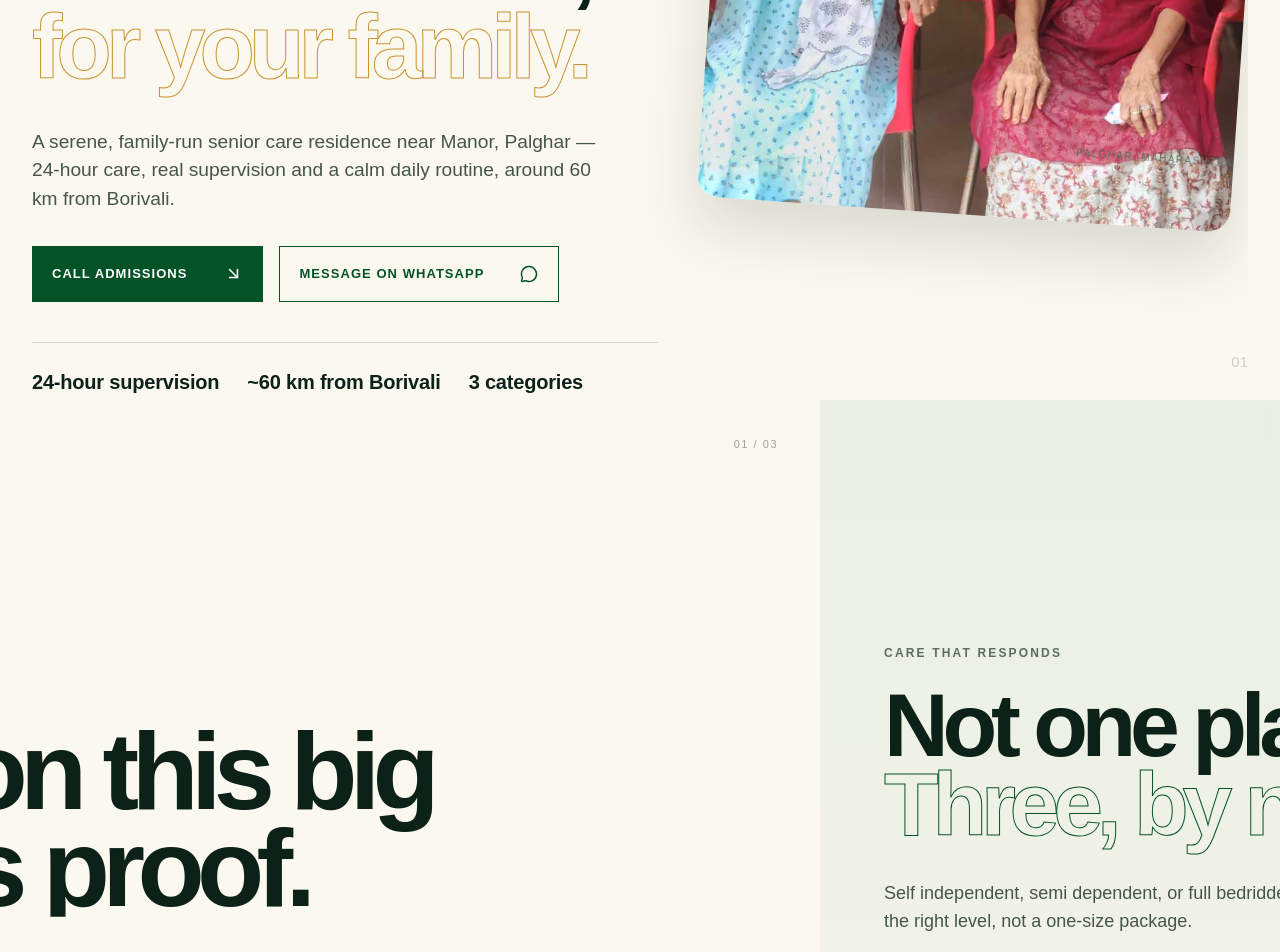
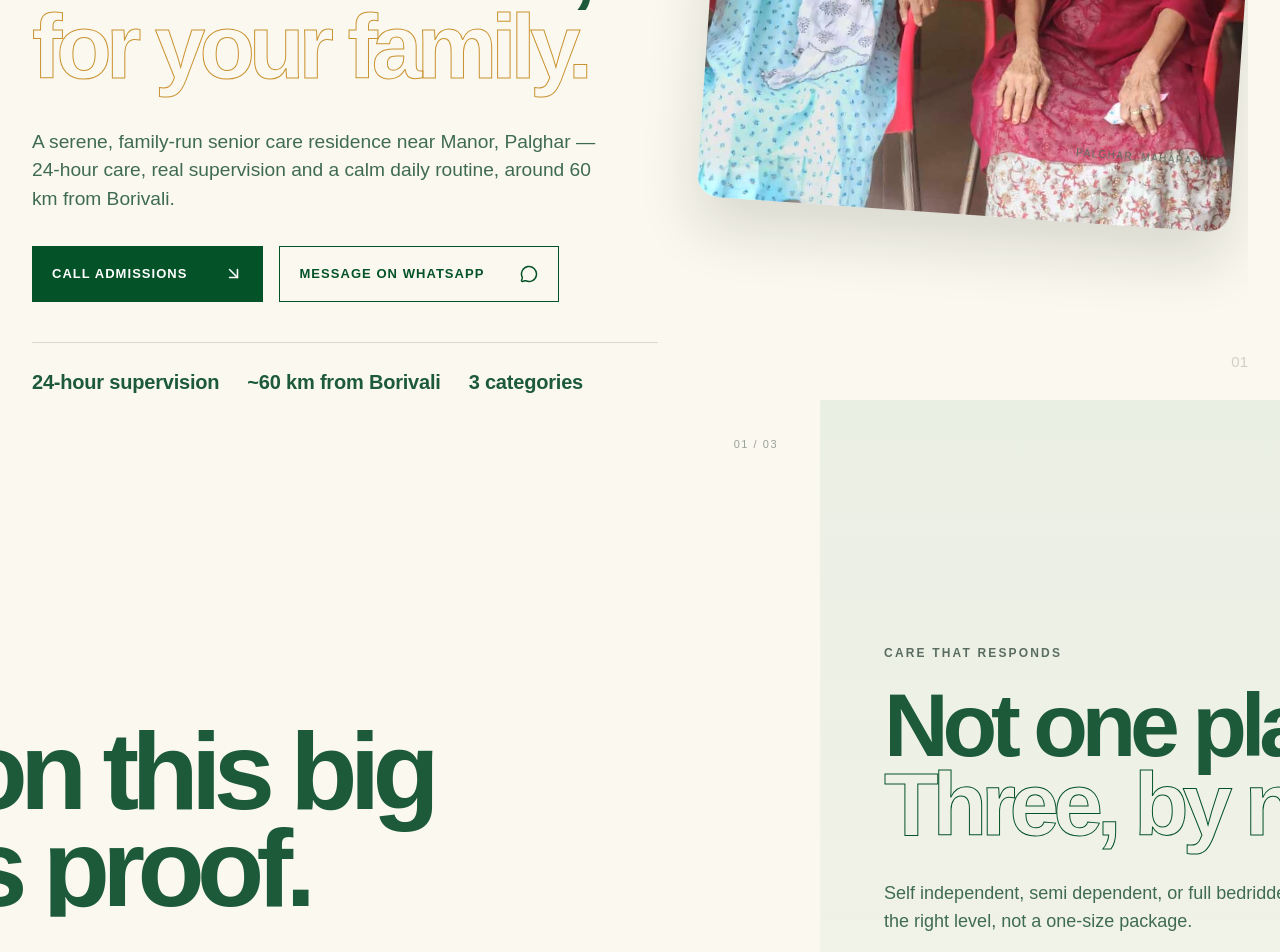
Before and after one commit to rozanirobeel-debug/beyond60-website, a Next.js app: page / in a window 1280 px wide. Shown: the part 400-1352 px from the top of the page. Built offline with nearby package versions, Linux system fonts and the light colour scheme.

Commit message:
Shift ink to unmistakable green so no text reads as black

```diff
--- a/app/globals.css
+++ b/app/globals.css
@@ -1,5 +1,5 @@
 :root {
-  --ink: #0c2118;
+  --ink: #1c5a3a;
   --paper: #fbf8ef;
   --white: #ffffff;
   --muted: #5b6d61;
@@ -69,7 +69,7 @@ main > * { position: relative; z-index: 2; }
 .hero h1 { font-size: clamp(68px, 7.1vw, 124px); }
 .hero h1 span { display: block; }
 .hero h1 span:last-child { color: transparent; -webkit-text-stroke: 1px var(--signal); }
-.hero-description { max-width: 580px; margin: 40px 0 32px; color: #46554b; font-size: clamp(18px, 1.5vw, 24px); line-height: 1.5; }
+.hero-description { max-width: 580px; margin: 40px 0 32px; color: #3f6b52; font-size: clamp(18px, 1.5vw, 24px); line-height: 1.5; }
 .primary-cta { position: relative; display: inline-flex; overflow: hidden; color: var(--white); background: var(--green-deep); font-size: 13px; font-weight: 800; letter-spacing: .08em; text-transform: uppercase; }
 .button-content { position: relative; z-index: 2; display: inline-flex; align-items: center; gap: 36px; padding: 18px 20px; }
 .button-fill { position: absolute; z-index: 1; inset: auto 0 0; height: 0; background: var(--signal); transition: height .42s var(--ease-out); }
@@ -107,7 +107,7 @@ main > * { position: relative; z-index: 2; }
 .depth-copy { position: relative; z-index: 2; }
 .depth-copy h2 { font-size: clamp(58px, 7vw, 126px); }
 .depth-copy h2 em { color: transparent; -webkit-text-stroke: 1px var(--green-deep); font-style: normal; }
-.depth-copy > p:last-child, .action-copy > p { max-width: 560px; margin-top: 36px; color: #46554b; font-size: 18px; line-height: 1.55; }
+.depth-copy > p:last-child, .action-copy > p { max-width: 560px; margin-top: 36px; color: #3f6b52; font-size: 18px; line-height: 1.55; }
 .depth-object { position: relative; display: grid; width: min(36vw, 500px); aspect-ratio: 1; place-items: center; border: 1px solid rgba(4,83,40,.35); border-radius: 50%; color: var(--green-deep); }
 .depth-object::before, .depth-object::after { content: ''; position: absolute; inset: 13%; border: 1px solid rgba(4,83,40,.2); border-radius: 50%; }
 .depth-object::after { inset: 28%; }
@@ -155,7 +155,7 @@ main > * { position: relative; z-index: 2; }
 .principles-grid { display: grid; grid-template-columns: 1.1fr .9fr; gap: 11vw; align-items: end; }
 .manifesto .kicker { color: var(--muted); }
 .manifesto h2 { max-width: 760px; }
-.manifesto > p:last-child { max-width: 680px; margin: 38px 0 0; color: #46554b; font-size: 20px; line-height: 1.55; }
+.manifesto > p:last-child { max-width: 680px; margin: 38px 0 0; color: #3f6b52; font-size: 20px; line-height: 1.55; }
 .quality-card { border-top: 2px solid var(--green-deep); }
 .quality-head, .quality-row { display: flex; justify-content: space-between; align-items: center; border-bottom: 1px solid var(--line); }
 .quality-head { padding: 18px 0; color: var(--green-deep); font-size: 11px; font-weight: 900; letter-spacing: .14em; }
```
